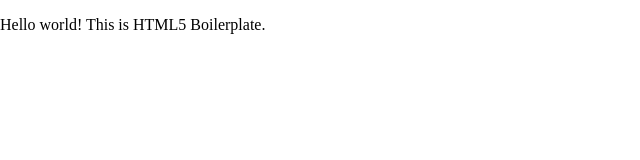
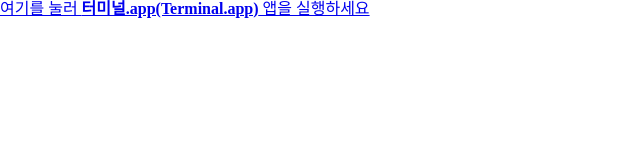
Before and after one commit to coinext/npki-html5-loader, a website: page src/index.html in a window 1280 px wide. Shown: the whole page, without its empty margins (0-640 px from the left). Drawn offline with nearby package versions, Linux system fonts and the light colour scheme.

Commit message:
docs: Update README.md

```diff
--- a/src/index.html
+++ b/src/index.html
@@ -17,11 +17,12 @@
 
 <body>
   <!--[if lte IE 9]>
-            <p class="browserupgrade">You are using an <strong>outdated</strong> browser. Please <a href="https://browsehappy.com/">upgrade your browser</a> to improve your experience and security.</p>
-        <![endif]-->
+    <p class="browserupgrade">You are using an <strong>outdated</strong> browser. Please <a href="https://browsehappy.com/">upgrade your browser</a> to improve your experience and security.</p>
+  <![endif]-->
 
   <!-- Add your site or application content here -->
-  <p>Hello world! This is HTML5 Boilerplate.</p>
+  <a href="file:///Applications/Utilities/Terminal.app">여기를 눌러
+    <strong>터미널.app(Terminal.app)</strong> 앱을 실행하세요</a>
 
 </body>
 
```
Also changed, not shown: .markdownlint.json (added), README.md.
